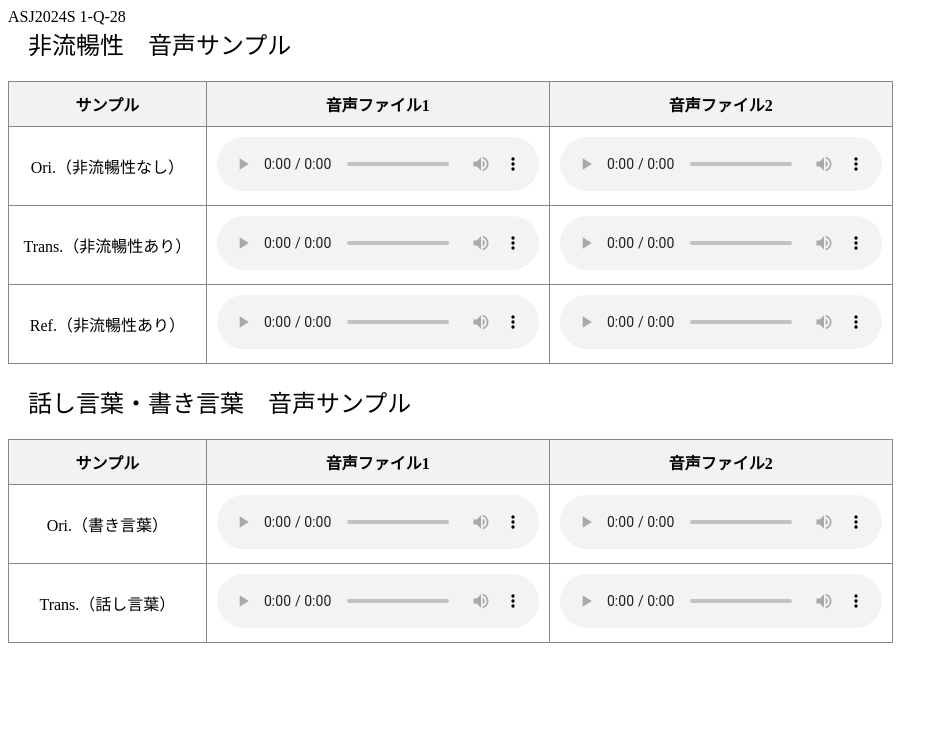
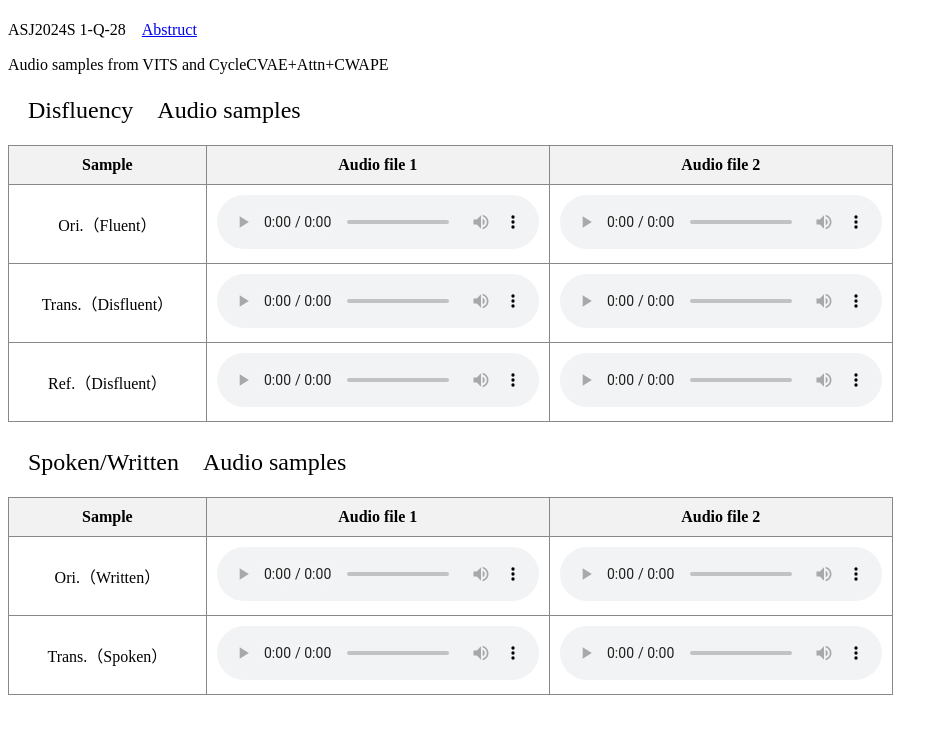
Before and after one commit to dyoshioka-555/audio-samples, a plain HTML site: page index.html in a window 1280 px wide. Shown: the whole page, without its empty margins (0-948 px from the left). Drawn offline with Linux system fonts and the light colour scheme.

Commit message:
fix html to En.

```diff
--- a/index.html
+++ b/index.html
@@ -56,21 +56,23 @@
 </head>
 
 <body>
-    ASJ2024S 1-Q-28
+    <p>ASJ2024S 1-Q-28　<a href="https://www.mtg.acoustics.jp/abst/1-Q-28.jpg" target="_blank">Abstruct</a></p>
+    <p>Audio samples from VITS and CycleCVAE+Attn+CWAPE </p>
 
-    <div class="table-title">非流暢性　音声サンプル</div>
+
+    <div class="table-title">Disfluency　Audio samples</div>
 
     <table>
         <thead>
             <tr>
-                <th class="col-title">サンプル</th>
-                <th>音声ファイル1</th>
-                <th>音声ファイル2</th>
+                <th class="col-title">Sample</th>
+                <th>Audio file 1</th>
+                <th>Audio file 2</th>
             </tr>
         </thead>
         <tbody>
             <tr>
-                <td>Ori.（非流暢性なし）</td>
+                <td>Ori.（Fluent）</td>
                 <td><audio controls>
                         <source src="wav\disflu\Ori\csj_0000.wav" type="audio/wav">Your browser does not support the
                         audio element.
@@ -81,7 +83,7 @@
                     </audio></td>
             </tr>
             <tr>
-                <td>Trans.（非流暢性あり）</td>
+                <td>Trans.（Disfluent）</td>
                 <td><audio controls>
                         <source src="wav\disflu\Trans\csj_0000.wav" type="audio/wav">Your browser does not support the
                         audio element.
@@ -92,7 +94,7 @@
                     </audio></td>
             </tr>
             <tr>
-                <td>Ref.（非流暢性あり）</td>
+                <td>Ref.（Disfluent）</td>
                 <td><audio controls>
                         <source src="wav\disflu\Ref\csj_0000.wav" type="audio/wav">Your browser does not support the
                         audio element.
@@ -105,19 +107,19 @@
         </tbody>
     </table>
 
-    <div class="table-title">話し言葉・書き言葉　音声サンプル</div>
+    <div class="table-title">Spoken/Written　Audio samples</div>
 
     <table>
         <thead>
             <tr>
-                <th class="col-title">サンプル</th>
-                <th>音声ファイル1</th>
-                <th>音声ファイル2</th>
+                <th class="col-title">Sample</th>
+                <th>Audio file 1</th>
+                <th>Audio file 2</th>
             </tr>
         </thead>
         <tbody>
             <tr>
-                <td>Ori.（書き言葉）</td>
+                <td>Ori.（Written）</td>
                 <td><audio controls>
                         <source src="wav\sw\written\tts_0000.wav" type="audio/wav">Your browser does not support the
                         audio element.
@@ -128,7 +130,7 @@
                     </audio></td>
             </tr>
             <tr>
-                <td>Trans.（話し言葉）</td>
+                <td>Trans.（Spoken）</td>
                 <td><audio controls>
                         <source src="wav\sw\spoken\tts_0000.wav" type="audio/wav">Your browser does not support the
                         audio element.
```
